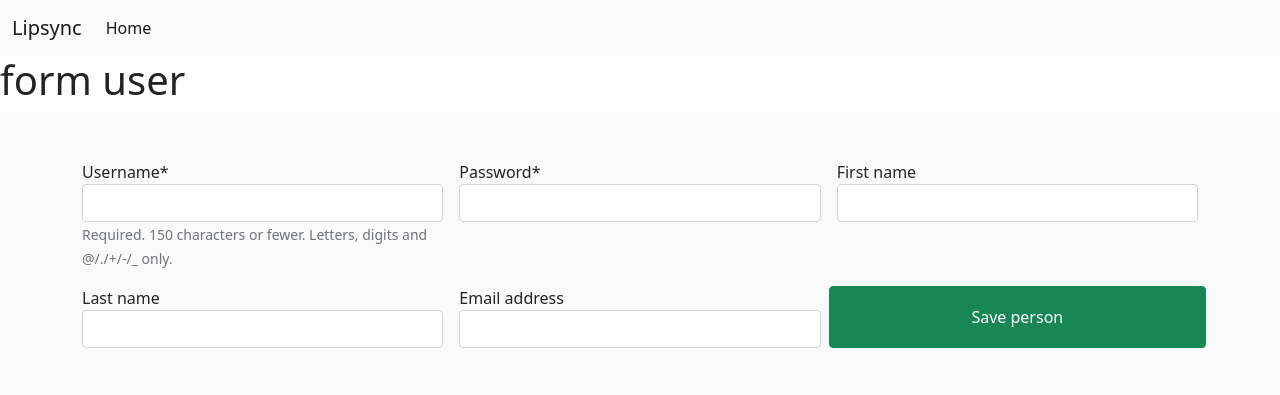
After one commit to oyekamal/lipsync-website, a Django app: page /test/ in a window 1280 px wide. The commit adds this page. Shown: the top 395 px of the page. Run offline with Django 4.2, Linux system fonts and the light colour scheme; some libraries are stand-ins or nearby versions.

Commit message:
django crispy forms added

```diff
--- a/lipsync/core/settings.py
+++ b/lipsync/core/settings.py
@@ -48,9 +48,11 @@ INSTALLED_APPS = [
     'allauth',
     'allauth.account',
     'allauth.socialaccount',
+    'crispy_forms',
 
 
 ]
+CRISPY_TEMPLATE_PACK = 'bootstrap4'
 
 MIDDLEWARE = [
     'django.middleware.security.SecurityMiddleware',
--- /dev/null
+++ b/lipsync/store/forms.py
@@ -0,0 +1,8 @@
+from django.forms import ModelForm
+
+from django.contrib.auth.models import User
+
+class UserForm(ModelForm):
+    class Meta:
+        model = User
+        fields = ('username', 'password', 'first_name', 'last_name', 'email')
--- a/lipsync/store/urls.py
+++ b/lipsync/store/urls.py
@@ -6,4 +6,6 @@ app_name = 'store'
 
 urlpatterns = [
     path('',views.home, name='home'),
+    path('test/',views.test, name='test'),
+
 ]
--- a/lipsync/store/views.py
+++ b/lipsync/store/views.py
@@ -1,8 +1,15 @@
 from django.shortcuts import render
-
+from .forms import UserForm
 # Create your views here.
 
 
 def home(request):
 
     return render(request, 'store/home.html')
+
+def test(request):
+    form = UserForm
+    mydict = {
+        'form': form,
+    }
+    return render(request, 'store/test.html',context=mydict)
--- a/lipsync/templates/account/login.html
+++ b/lipsync/templates/account/login.html
@@ -1,4 +1,5 @@
 {% extends "account/base.html" %}
+{% load crispy_forms_tags %}
 
 {% load i18n %}
 {% load account socialaccount %}
@@ -35,7 +36,7 @@ for a {{ site_name }} account and sign in below:{% endblocktrans %}</p>
 
 <form class="login" method="POST" action="{% url 'account_login' %}">
   {% csrf_token %}
-  {{ form.as_p }}
+  {{ form|crispy }}
   {% if redirect_field_value %}
   <input type="hidden" name="{{ redirect_field_name }}" value="{{ redirect_field_value }}" />
   {% endif %}
--- a/lipsync/templates/account/password_change.html
+++ b/lipsync/templates/account/password_change.html
@@ -1,4 +1,5 @@
 {% extends "account/base.html" %}
+{% load crispy_forms_tags %}
 
 {% load i18n %}
 
@@ -9,7 +10,7 @@
 
     <form method="POST" action="{% url 'account_change_password' %}" class="password_change">
         {% csrf_token %}
-        {{ form.as_p }}
+        {{ form|crispy }}
         <button type="submit" name="action">{% trans "Change Password" %}</button>
         <a href="{% url 'account_reset_password' %}">{% trans "Forgot Password?" %}</a>
     </form>
--- a/lipsync/templates/account/password_reset.html
+++ b/lipsync/templates/account/password_reset.html
@@ -1,4 +1,5 @@
 {% extends "account/base.html" %}
+{% load crispy_forms_tags %}
 
 {% load i18n %}
 {% load account %}
@@ -16,7 +17,7 @@
 
     <form method="POST" action="{% url 'account_reset_password' %}" class="password_reset">
         {% csrf_token %}
-        {{ form.as_p }}
+        {{ form|crispy }}
         <input type="submit" value="{% trans 'Reset My Password' %}" />
     </form>
 
--- a/lipsync/templates/account/password_reset_from_key.html
+++ b/lipsync/templates/account/password_reset_from_key.html
@@ -1,4 +1,5 @@
 {% extends "account/base.html" %}
+{% load crispy_forms_tags %}
 
 {% load i18n %}
 {% block head_title %}{% trans "Change Password" %}{% endblock %}
@@ -12,7 +13,7 @@
     {% else %}
         <form method="POST" action="{{ action_url }}">
             {% csrf_token %}
-            {{ form.as_p }}
+            {{ form|crispy }}
             <input type="submit" name="action" value="{% trans 'change password' %}"/>
         </form>
     {% endif %}
--- a/lipsync/templates/account/password_set.html
+++ b/lipsync/templates/account/password_set.html
@@ -1,4 +1,5 @@
 {% extends "account/base.html" %}
+{% load crispy_forms_tags %}
 
 {% load i18n %}
 
@@ -9,7 +10,7 @@
 
     <form method="POST" action="{% url 'account_set_password' %}" class="password_set">
         {% csrf_token %}
-        {{ form.as_p }}
+        {{ form|crispy }}
         <input type="submit" name="action" value="{% trans 'Set Password' %}"/>
     </form>
 {% endblock %}
--- a/lipsync/templates/account/signup.html
+++ b/lipsync/templates/account/signup.html
@@ -1,4 +1,5 @@
 {% extends "account/base.html" %}
+{% load crispy_forms_tags %}
 
 {% load i18n %}
 
@@ -11,7 +12,7 @@
 
 <form class="signup" id="signup_form" method="post" action="{% url 'account_signup' %}">
   {% csrf_token %}
-  {{ form.as_p }}
+  {{ form|crispy }}
   {% if redirect_field_value %}
   <input type="hidden" name="{{ redirect_field_name }}" value="{{ redirect_field_value }}" />
   {% endif %}
--- /dev/null
+++ b/lipsync/templates/store/test.html
@@ -0,0 +1,28 @@
+{% extends "base.html" %}
+{% load crispy_forms_tags %}
+
+{% block title %} Lipsync {% endblock %}
+
+{% block content %}
+
+<main>
+
+<h1>form user</h1>
+
+    <div class="album py-5 bg-light">
+        <div class="container">
+
+            <div class="row row-cols-1 row-cols-sm-2 row-cols-md-3 g-3">
+
+
+                {{form|crispy}}
+                <button type="submit" class="btn btn-success">Save person</button>
+
+            </div>
+        </div>
+    </div>
+
+</main>
+
+
+{% endblock %}
--- a/requirements.txt
+++ b/requirements.txt
@@ -13,6 +13,7 @@ defusedxml==0.7.1
 Distance==0.1.3
 Django==4.1.3
 django-allauth==0.51.0
+django-crispy-forms==1.14.0
 django-filter==22.1
 django-picklefield==3.1
 django-q==1.3.9
```
